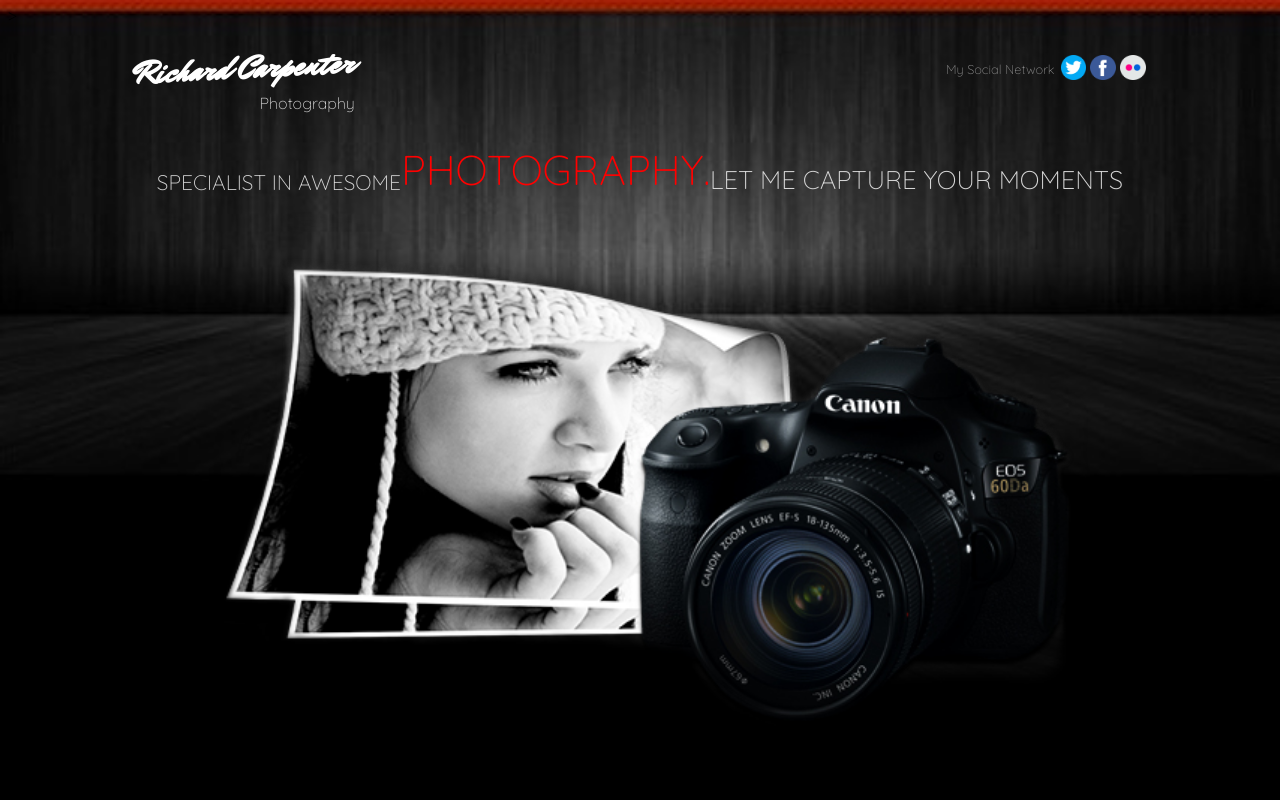
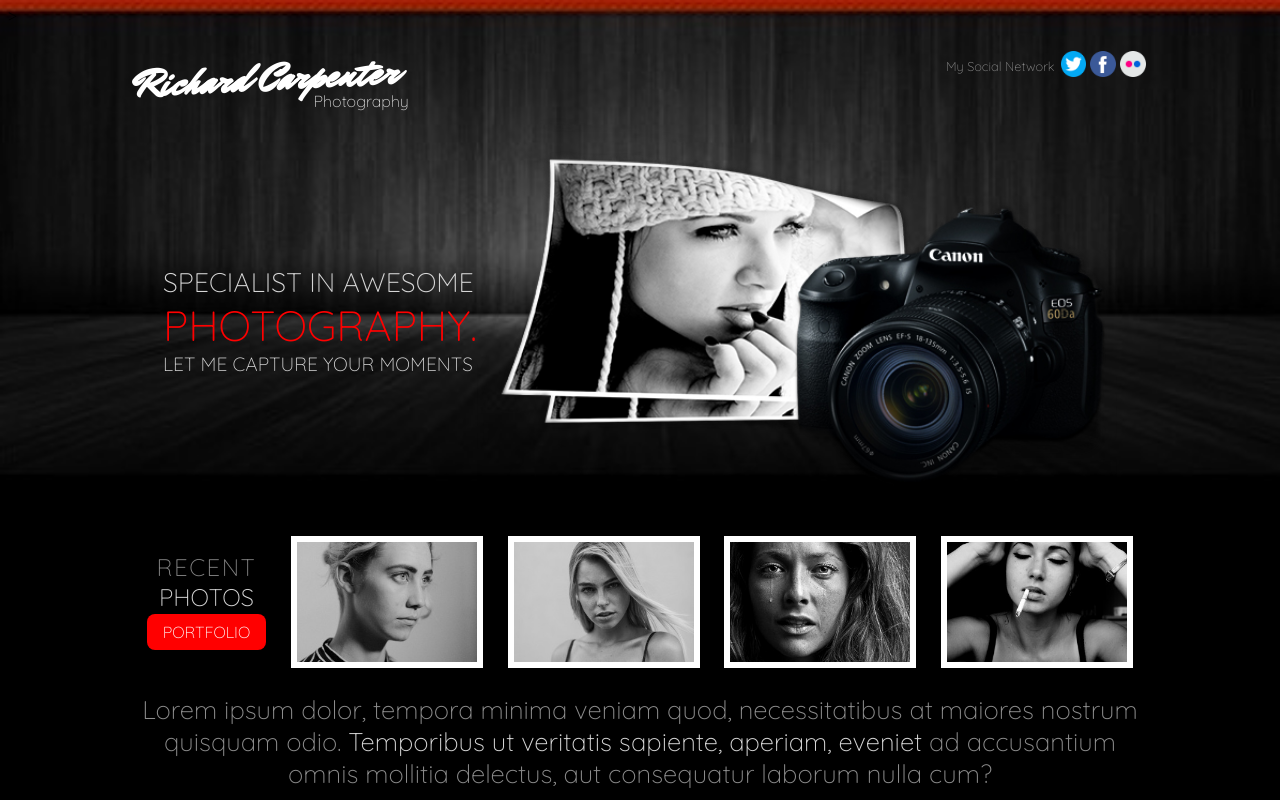
Before and after one commit to augustpalo/GS1-LM, a plain HTML site: page responsivo/layout/layout.html in a window 1280 px wide. Shown: the top 800 px of the page. Drawn offline with nearby package versions, Linux system fonts and the light colour scheme.

Commit message:
layout finito

```diff
--- a/responsivo/layout/layout.html
+++ b/responsivo/layout/layout.html
@@ -39,8 +39,10 @@
     </div>
     <div class="main">
       <div class="banner">
-        <h2>SPECIALIST IN AWESOME</h2><span>PHOTOGRAPHY.</span>
-        <h3>LET ME CAPTURE YOUR MOMENTS</h3>
+        <div class="b-title">
+          <h2>SPECIALIST IN AWESOME</h2><span>PHOTOGRAPHY.</span>
+          <h3>LET ME CAPTURE YOUR MOMENTS</h3>
+        </div>
         <picture>
           <source media="(min-width: 577px)" srcset="src/cambig.png">
           <img id="cam" src="src/cam.png" alt="Camera DSLR">
@@ -59,9 +61,7 @@
 
     </div>
     <div class="footer">
-      <p>Lorem ipsum dolor, sit amet consectetur adipisicing elit. In tempora minima veniam quod, necessitatibus at
-        maiores nostrum quisquam odio. Temporibus ut veritatis sapiente, aperiam, eveniet ad accusantium omnis mollitia
-        saepe voluptas nihil delectus, aut consequatur laborum nulla cum?</p>
+      <p>Lorem ipsum dolor, tempora minima veniam quod, necessitatibus at maiores nostrum quisquam odio.<span> Temporibus ut veritatis sapiente, aperiam, eveniet</span> ad accusantium omnis mollitia delectus, aut consequatur laborum nulla cum?</p>
     </div>
   </div>
   <script>
--- a/responsivo/layout/style.css
+++ b/responsivo/layout/style.css
@@ -2,21 +2,29 @@
   box-sizing: border-box;
 }
 
-h1{
+
+
+h1 {
   font-family: 'Mr Dafoe', cursive;
   color: white;
 }
 
-body{
+body {
   background-image: url(src/bgmobil.jpg);
   background-size: contain;
   /* background-repeat:repeat-y */
 }
-h2,h3,p,span{
+
+a,
+p,
+h2,
+h3,
+span {
   color: rgb(214, 214, 214);
   font-family: 'Quicksand', monospace;
   font-weight: 300;
 }
+
 .content {
   width: 80%;
   margin: 0 auto;
@@ -49,12 +57,12 @@ h2,h3,p,span{
 
 }
 
-.fa-bars{
+.fa-bars {
   color: white;
 
 }
 
-.icon{
+.icon {
   position: absolute;
   top: 25px;
   right: 3%;
@@ -65,7 +73,8 @@ h2,h3,p,span{
   height: 20px;
 
 }
-.social p{
+
+.social p {
   display: none;
 }
 
@@ -77,56 +86,61 @@ h2,h3,p,span{
   right: 2%;
 
 }
-.social-ico img{
+
+.social-ico img {
   width: 5vw;
   display: block;
+  margin-bottom: 0.5em;
 }
 
-.banner{
+.banner {
   flex-wrap: wrap;
-
   display: flex;
+  justify-content: center;
 }
 
-.banner h2{
+.banner h2 {
   margin: 0;
   font-size: 5.3vw;
 }
-.banner h3{
+
+.banner h3 {
   margin: 0;
   font-size: 3.9vw;
 }
 
-.banner span{
+.banner span {
   display: inline-block;
   font-size: 8.5vw;
   color: red;
 }
 
-.banner picture img{
-  width: 70vw;
+.banner picture img {
+  width: 40vw;
 }
 
-.gallery{
+.gallery {
   display: flex;
   flex-wrap: wrap;
   justify-content: space-around;
 }
-.g-title{
+
+.g-title {
   flex-basis: 100%;
   text-align: center;
   margin: 1em 0;
 }
-.g-title span{
+
+.g-title span {
   color: gray;
   letter-spacing: 1.5px;
 }
 
 .g-title h2 {
-	margin: 0 0 10px 0;
+  margin: 0 0 10px 0;
 }
 
-.g-title a{
+.g-title a {
   background-color: red;
   border-radius: 0.5em;
   padding: 0.5em 1em;
@@ -134,7 +148,7 @@ h2,h3,p,span{
   text-decoration: none;
 }
 
-.gallery img{
+.gallery img {
   width: 60vw;
   border: 1.5vw solid white;
   margin: 2.5% 0;
@@ -142,79 +156,149 @@ h2,h3,p,span{
 
 .footer {
   text-align: center;
-  font-size: 5VW;
+}
+
+.footer p{
+  color: rgb(140, 140, 140);
+  font-size: 4vw;
 }
 
 @media screen and (min-width: 577px) {
-  .header{
+  .header {
     justify-content: center;
   }
-  .banner{
+
+  .banner {
     justify-content: center;
   }
-/*   .banner > *{
+
+  /*   .banner > *{
     outline: solid 1px rgba(240, 80, 240, 0.7);
   } */
-  .banner picture img{
-    flex-basis: 100%;
+  .banner picture img {
+    width: 70vw
   }
-  .banner h2{
-    font-size: 1.65vw;
+
+  .banner h2 {
+    font-size: 4vw;
     align-self: flex-end;
   }
-  .banner span{
-    font-size: 3.25vw;
-    align-self:center;
+
+  .banner span {
+    font-size: 6.5vw;
+    align-self: center;
   }
-  .banner h3{
-    font-size: 2vw;
+
+  .banner h3 {
+    font-size: 3vw;
     align-self: flex-end;
   }
-  .gallery img{
+
+  .gallery img {
     width: 35vw;
   }
 
-  .footer p{
+  .footer p {
     font-size: 4vw;
   }
 }
-@media screen and (min-width: 993px){
-  body{
+
+@media screen and (min-width: 993px) {
+  body {
     background-image: url(src/bg.jpg);
     background-repeat: no-repeat;
     background-color: black;
   }
-  .header{
+
+  .header {
     justify-content: space-between;
     align-content: center;
+    margin: 0;
   }
-  .title{
+
+  .title h1{
+    font-size: 3vw;
+    margin-bottom: 0;
+  }
+
+  .title p{
+    bottom: -5px;
+    right: -10px;
+
+  }
+  .title {
     text-align: left;
   }
-  .social{
+
+  .social {
     display: flex;
     height: auto;
     flex-basis: 15.6vw;
     justify-content: space-between;
     align-items: center;
   }
-  .social p{
+
+  .social p {
     display: inline-flex;
     margin: 0;
     color: rgb(140, 140, 140);
     font-size: 1vw;
   }
-  .social-ico{
-  position: static;
-  display: inline-block;
-  margin: 0;
+
+  .social-ico {
+    position: static;
+    display: inline-block;
+    margin: 0;
   }
-  .social-ico img{
+
+  .social-ico img {
     display: inline;
     width: 2vw;
+    margin: 0;
   }
 
-  .icon{
+  .icon {
     display: none;
   }
+
+  .banner{
+    display: flex;
+    flex-wrap: nowrap;
+    align-items: center;
+  }
+  .b-title{
+    width: max-content;
+  }
+  .b-title h2{
+    font-size: 2.1vw;
+  }
+  .b-title span{
+    font-size: 3.3vw;
+  }
+  .b-title h3{
+    font-size: 1.5vw;
+  }
+
+  .banner picture img {
+    width: 50vw;
+  }
+
+  .gallery{
+    align-content: center;
+    flex-wrap: nowrap;
+  }
+  .g-title{
+    flex-basis: auto;
+  }
+
+  .gallery img{
+    width: 15vw;
+    border-width: 0.5vw;
+    margin: 0;
+  }
+
+  .footer p{
+
+    font-size: 2vw;
+  }
 }
```
